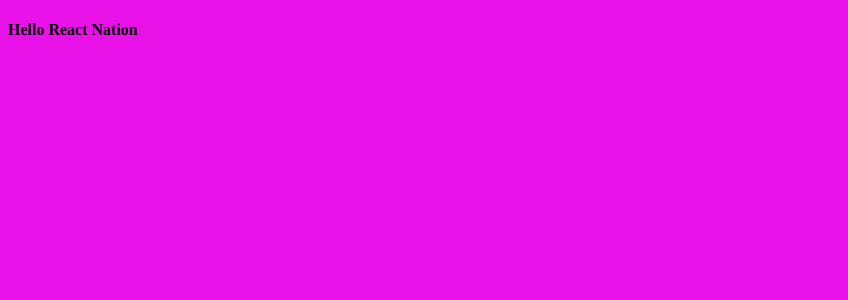
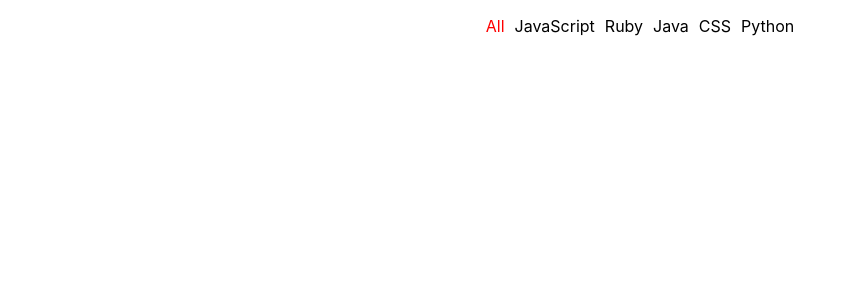
Before and after one commit to kisakyegordon/github-battle, a React app: page / in a window 1280 px wide. Shown: the top 300 px of the page, without its empty margins (0-848 px from the left). Built offline with nearby package versions, Linux system fonts and the light colour scheme.

Commit message:
Popular Component

```diff
--- a/app/index.css
+++ b/app/index.css
@@ -1,3 +1,22 @@
 body{
-background:rgb(233, 19, 233);
+font-family: -apple-system, -apple-system, BlinkMacSystemFont, 'Segoe UI', Roboto, Oxygen, Ubuntu, Cantarell, 'Open Sans', 'Helvetica Neue', sans-serif;
 }
+
+ul {
+    padding:0;
+}
+
+li{
+    list-style-type: none;
+    padding: 0px 5px
+}
+
+.container{
+    max-width:960px;
+    margin: 0 auto;
+}
+
+.languages{
+    display: flex;
+    justify-content: center;
+}
--- a/app/index.js
+++ b/app/index.js
@@ -1,15 +1,7 @@
 import React, { Component } from 'react';
 import ReactDOM from 'react-dom';
 require('./index.css');
+import App from '../components/App';
 
-class App extends Component{
-    render(){
-        return (
-            <div>
-                <h4> Hello React Nation </h4>
-            </div>
-        )
-    }
-}
 
 ReactDOM.render(<App />, document.getElementById('app'))
--- /dev/null
+++ b/components/App.js
@@ -0,0 +1,15 @@
+import React, {Component} from 'react';
+import Popular from '../components/popular';
+
+
+class App extends Component{
+    render(){
+        return (
+            <div>
+                <Popular />
+            </div>
+        )
+    }
+}
+
+export default App;
--- /dev/null
+++ b/components/popular.js
@@ -0,0 +1,42 @@
+import React, {Component} from 'react';
+
+class Popular extends Component{
+    constructor(props){
+        super(props);
+        this.state = {
+            selectedLanguage: 'All',
+        };
+        this.updateLanguage = this.updateLanguage.bind(this);
+    }
+
+    updateLanguage(lang){
+        this.setState(function (){
+            return {
+                selectedLanguage: lang,
+            }
+        });
+    }
+
+    render(){
+        var languages = ['All', 'JavaScript', 'Ruby', 'Java', 'CSS', 'Python'];
+        return (
+            <div>
+            <ul className='languages'>
+            {languages.map(function (lang){
+                return (
+                    <li key={lang}
+                    style={lang === this.state.selectedLanguage? {color:'red'}: null}
+                    onClick={this.updateLanguage.bind(null, lang)}
+                    >
+                    {lang} </li>
+                )
+            }, this)
+        }
+        </ul>
+        </div>
+        )
+
+    }
+}
+
+export default Popular;
```
